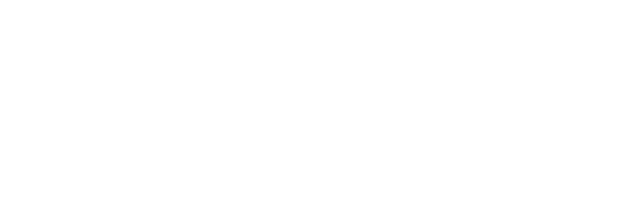
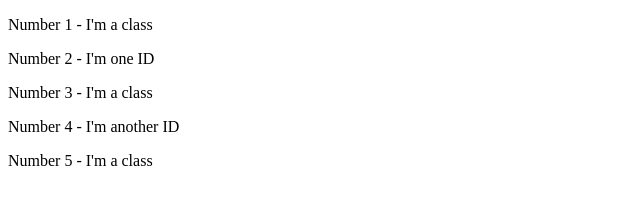
Before and after one commit to siyabongantontela/class-and-id-selectors, a plain HTML site: page index.html in a window 1280 px wide. Shown: the whole page, without its empty margins (0-640 px from the left). Drawn offline with Linux system fonts and the light colour scheme.

Commit message:
Add content on index.html document

```diff
--- a/index.html
+++ b/index.html
@@ -6,6 +6,10 @@
 		<link rel="stylesheet" href="css/styles.css" />
 	</head>
 	<body>
-
+        <p class="odd-boy">Number 1 - I'm a class</p>
+		<div id="first-id">Number 2 - I'm one ID</div>
+		<p class="odd-boy fonty">Number 3 - I'm a class</p>
+		<div id="second-id">Number 4 - I'm another ID</div>
+		<p class="odd-boy">Number 5 - I'm a class</p>
     </body>
 </html>
```
